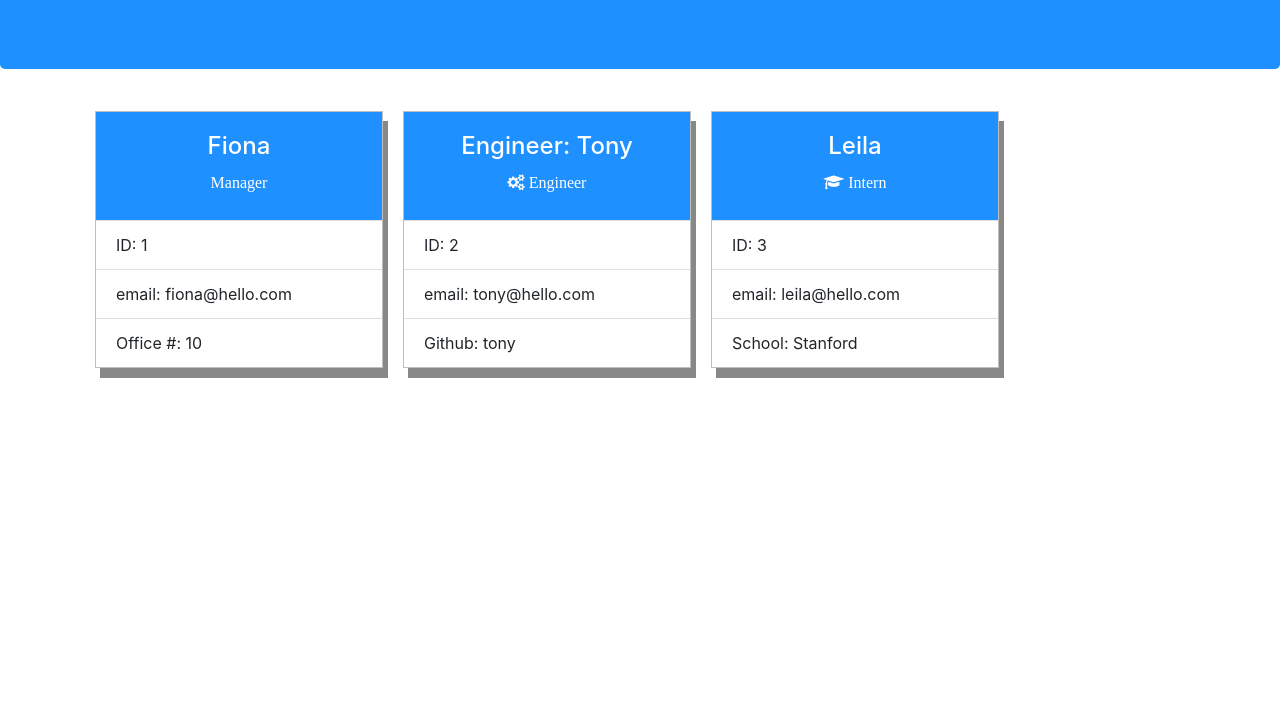
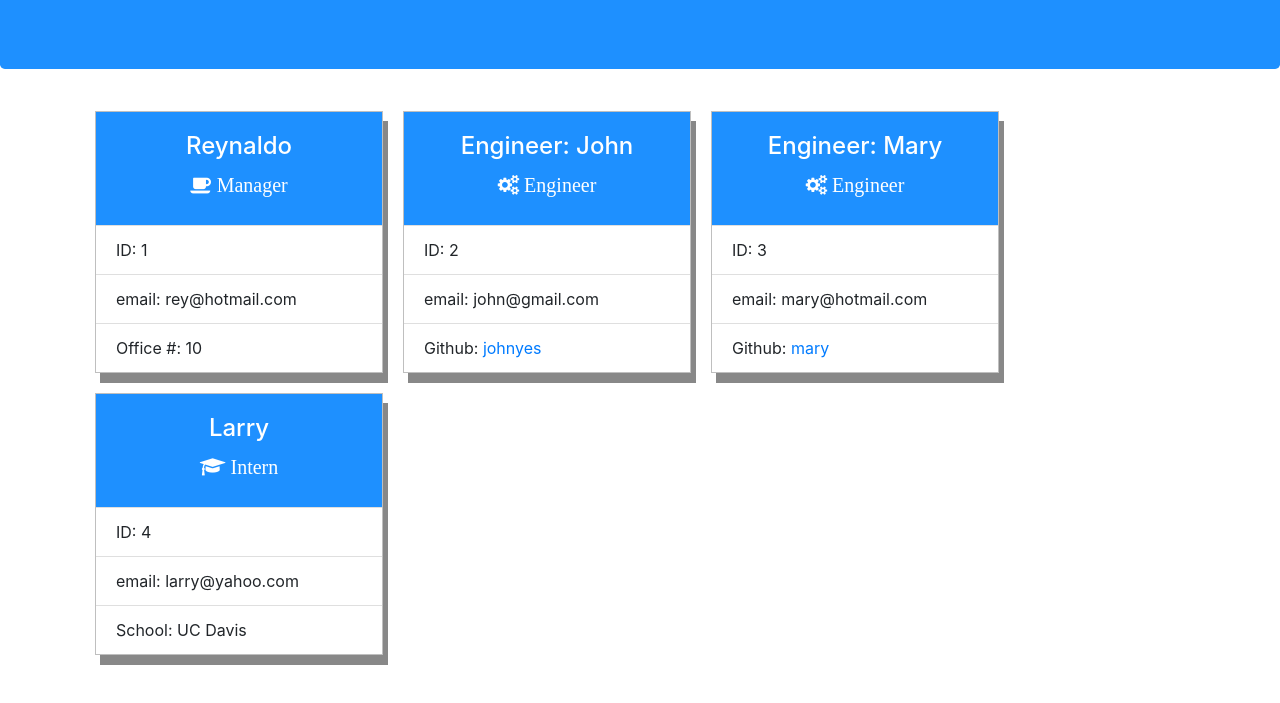
Before and after one commit to reybrac/Team_profile_generator, a website: page index.html in a window 1280 px wide. Shown: the part 61-764 px from the top of the page. Drawn offline with nearby package versions, Linux system fonts and the light colour scheme.

```diff
--- a/index.html
+++ b/index.html
@@ -17,12 +17,12 @@
       <container class="card-group container">
         <div class="card1" style="width: 18rem;">
         <div class="card-body">
-          <h4 class="card-title"> Fiona</h4>
-          <h6><i class="fa fa-mug-hot"> Manager </i></h6>
+          <h4 class="card-title"> Reynaldo</h4>
+          <h5><i class="fa fa-coffee"> Manager </i></h5>
         </div>
           <ul class="list-group list-group-flush">
             <li class="list-group-item">ID: 1</li>
-            <li class="list-group-item">email: fiona@hello.com</li>
+            <li class="list-group-item">email: rey@hotmail.com</li>
             <li class="list-group-item">Office #: 10</li>
           </ul>
         </div>
@@ -30,13 +30,25 @@
 
   <div class="card1" style="width: 18rem;">
       <div class="card-body">
-        <h4 class="card-title">Engineer: Tony</h4>
-        <h6><i class="fa fa-cogs"> Engineer </i></h6>
+        <h4 class="card-title">Engineer: John</h4>
+        <h5><i class="fa fa-cogs"> Engineer </i></h5>
       </div>
       <ul class="list-group list-group-flush">
         <li class="list-group-item">ID: 2</li>
-        <li class="list-group-item">email: tony@hello.com</li>
-        <li class="list-group-item">Github: tony</li>
+        <li class="list-group-item">email: john@gmail.com</li>
+        <li class="list-group-item">Github: <a href="www.https://github.com/johnyes">johnyes</a></li>
+      </ul>
+  </div>
+
+  <div class="card1" style="width: 18rem;">
+      <div class="card-body">
+        <h4 class="card-title">Engineer: Mary</h4>
+        <h5><i class="fa fa-cogs"> Engineer </i></h5>
+      </div>
+      <ul class="list-group list-group-flush">
+        <li class="list-group-item">ID: 3</li>
+        <li class="list-group-item">email: mary@hotmail.com</li>
+        <li class="list-group-item">Github: <a href="www.https://github.com/mary">mary</a></li>
       </ul>
   </div>
 
@@ -44,13 +56,13 @@
 
   <div class="card1" style="width: 18rem;">
     <div class="card-body">
-      <h4 class="card-title">Leila</h4>
-      <h6><i class="fa fa-graduation-cap"> Intern </i></h6>
+      <h4 class="card-title">Larry</h4>
+      <h5><i class="fa fa-graduation-cap"> Intern </i></h5>
     </div>
     <ul class="list-group list-group-flush">
-      <li class="list-group-item">ID: 3</li>
-      <li class="list-group-item">email: leila@hello.com</li>
-      <li class="list-group-item">School: Stanford</li>
+      <li class="list-group-item">ID: 4</li>
+      <li class="list-group-item">email: larry@yahoo.com</li>
+      <li class="list-group-item">School: UC Davis</li>
     </ul>
   </div>
 
--- a/index.js
+++ b/index.js
@@ -177,7 +177,7 @@
         <div class="card1" style="width: 18rem;">
         <div class="card-body">
           <h4 class="card-title"> ${manager[0].name}</h4>
-          <h5><i class="fa fa-mug-hot"> Manager </i></h5>
+          <h5><i class="fa fa-coffee"> Manager </i></h5>
         </div>
           <ul class="list-group list-group-flush">
             <li class="list-group-item">ID: ${manager[0].id}</li>
```
Also changed, not shown: tests/intern.test.js (+2 -2 lines), README.md.
